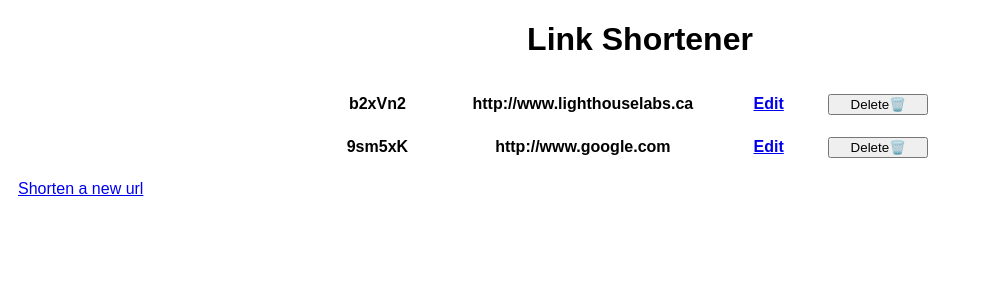
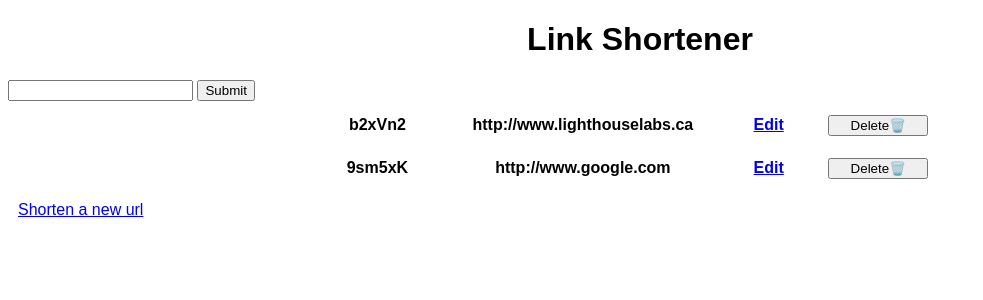
Before and after one commit to j-dowell/url-shortener, a Node server app: page /urls in a window 1280 px wide. Shown: the top 300 px of the page, without its empty margins (0-983 px from the left). Run offline with Node 20, Linux system fonts and the light colour scheme; lists and menus that the app fills with data are empty.

Commit message:
installed cookie-parser module

```diff
--- a/package.json
+++ b/package.json
@@ -10,6 +10,7 @@
   "license": "ISC",
   "dependencies": {
     "body-parser": "^1.18.3",
+    "cookie-parser": "^1.4.3",
     "ejs": "^2.6.1",
     "express": "^4.16.3"
   }
--- a/views/partials/_header.ejs
+++ b/views/partials/_header.ejs
@@ -16,5 +16,9 @@
 </head>
 <body>
     <h1>Link Shortener</h1>
+    <form method="POST" action="/login">
+        <input type="text">
+        <input type="submit" name="username">
+    </form>
 </body>
 </html>
--- a/views/urls_index.ejs
+++ b/views/urls_index.ejs
@@ -16,7 +16,7 @@
             <th><%= url %></th>
             <th><%= urls[url]%></th>
             <th><a href="/urls/<%= url %>"> Edit </a></th>
-            <th><form><input type="submit" value="Delete🗑️" style="width:100px"></form></th>
+            <th><input type="submit" value="Delete🗑️" style="width:100px"></form></th>
         </tr>
         <% }; %>
     </table>
```
Also changed, not shown: 1 other file.
